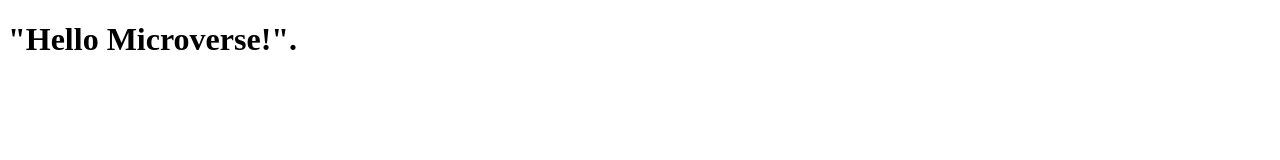
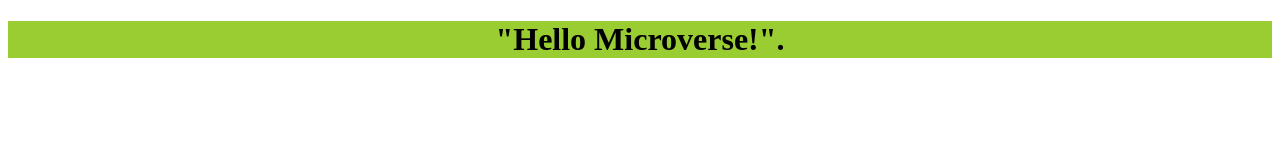
Before and after one commit to ferminmu26/Hello-Microverse, a website: page index.html in a window 1280 px wide. Drawn offline with Linux system fonts and the light colour scheme.

Commit message:
Update style.css

```diff
--- a/style.css
+++ b/style.css
@@ -1,4 +1,4 @@
-.class {
+.first {
   background-color: yellowgreen;
   text-align: center;
 }
```
